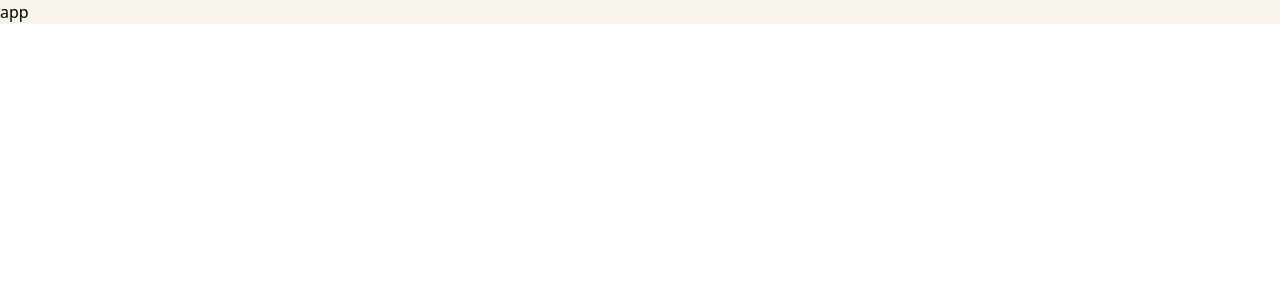
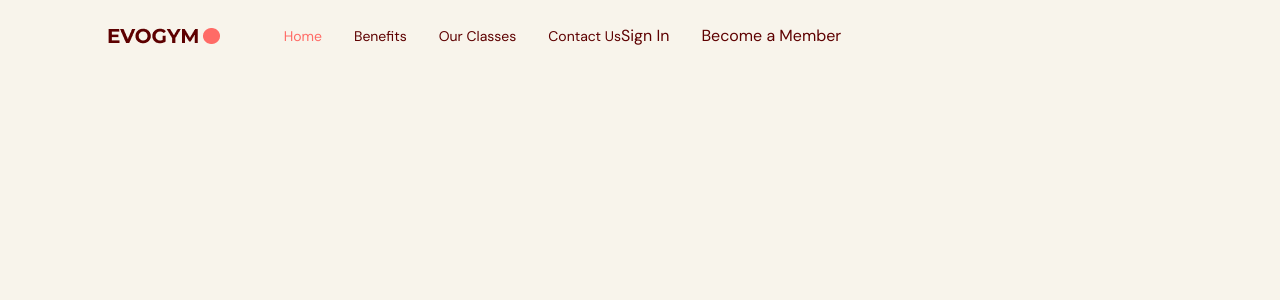
Before and after one commit to yeshchyrova/fitness-app-ts-react, a React (Vite) app: page / in a window 1280 px wide. Shown: the top 300 px of the page. Built offline with nearby package versions, Linux system fonts and the light colour scheme.

Commit message:
Add header

```diff
--- a/src/App.tsx
+++ b/src/App.tsx
@@ -1,5 +1,14 @@
+import Navbar from "@/components/Navbar";
+import { useState } from "react";
+
 function App() {
-  return <div className="app bg-gray-20">app</div>;
+  const [selectedPage, setSelectedPage] = useState("home");
+
+  return (
+    <div className="app bg-gray-20">
+      <Navbar selectedPage={selectedPage} setSelectedPage={setSelectedPage} />
+    </div>
+  );
 }
 
 export default App;
--- /dev/null
+++ b/src/components/Navbar/Link.tsx
@@ -0,0 +1,23 @@
+import AnchorLink from "react-anchor-link-smooth-scroll";
+import { INavbar } from "./Navbar";
+
+interface ILink extends INavbar {
+  page: string;
+}
+
+const Link = ({ page, selectedPage, setSelectedPage }: ILink) => {
+  const lowerCaseVersion = page.toLowerCase().replace(/ /g, "");
+  return (
+    <AnchorLink
+      href={`#${lowerCaseVersion}`}
+      onClick={() => setSelectedPage(lowerCaseVersion)}
+      className={`${
+        selectedPage === lowerCaseVersion && "text-primary-500"
+      } transition duration-300 hover:text-primary-300`}
+    >
+      {page}
+    </AnchorLink>
+  );
+};
+
+export default Link;
--- /dev/null
+++ b/src/components/Navbar/Navbar.tsx
@@ -0,0 +1,45 @@
+// import { useState } from "react";
+// import { Bars3Icon, XMarkIcon } from "@heroicons/react/24/solid";
+import Logo from "@/assets/Logo.png";
+import Link from "./Link";
+import { pages } from "@/constants";
+
+export interface INavbar {
+  selectedPage: string;
+  setSelectedPage: (value: string) => void;
+}
+
+const Navbar = ({ selectedPage, setSelectedPage }: INavbar) => {
+  const flexBetween = "flex items-center fustify-between";
+
+  return (
+    <nav>
+      <div className={`${flexBetween} fixed top-0 z-30 w-full py-6`}>
+        <div className={`${flexBetween} mx-auto w-5/6`}>
+          <div className={`${flexBetween} w-full gap-16`}>
+            <img src={Logo} alt="logo" />
+            <div className={`${flexBetween} w-full`}>
+              {/* navigate */}
+              <div className={`${flexBetween} gap-8 text-sm`}>
+                {pages.map((page) => (
+                  <Link
+                    page={page}
+                    selectedPage={selectedPage}
+                    setSelectedPage={setSelectedPage}
+                  />
+                ))}
+              </div>
+              {/* sign in */}
+              <div className={`${flexBetween} gap-8`}>
+                <p>Sign In</p>
+                <button type="button">Become a Member</button>
+              </div>
+            </div>
+          </div>
+        </div>
+      </div>
+    </nav>
+  );
+};
+
+export default Navbar;
--- /dev/null
+++ b/src/components/Navbar/index.tsx
@@ -0,0 +1 @@
+export {default} from "./Navbar"
--- /dev/null
+++ b/src/constants.ts
@@ -0,0 +1 @@
+export const pages = ["Home", "Benefits", "Our Classes", "Contact Us"];
--- a/src/index.css
+++ b/src/index.css
@@ -3,3 +3,13 @@
 @tailwind base;
 @tailwind components;
 @tailwind utilities;
+
+html,
+body,
+#root,
+.app {
+  height: 100%;
+  width: 100%;
+  font-family: "DM Sans", sans-serif;
+  @apply text-gray-500;
+}
```
